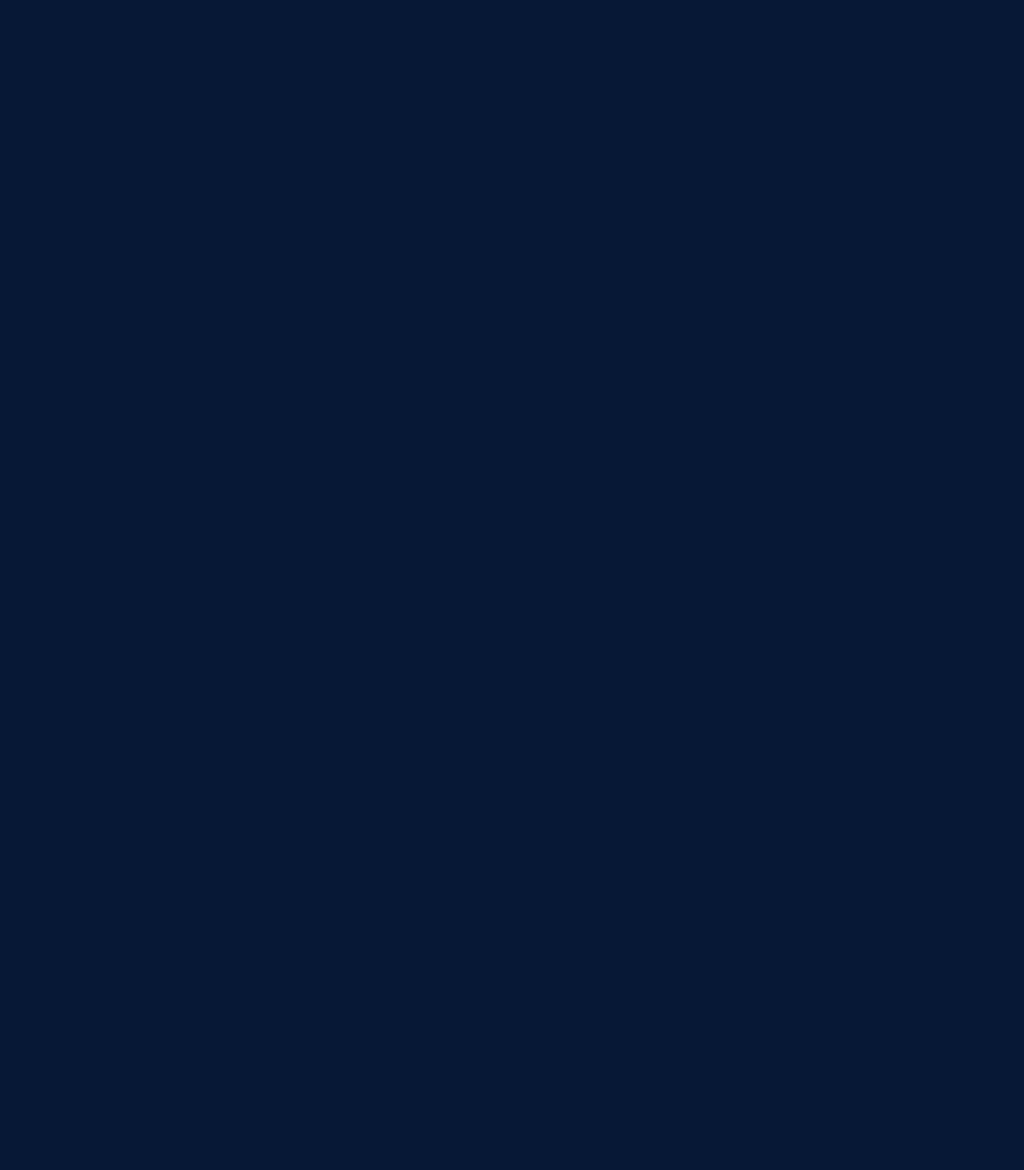
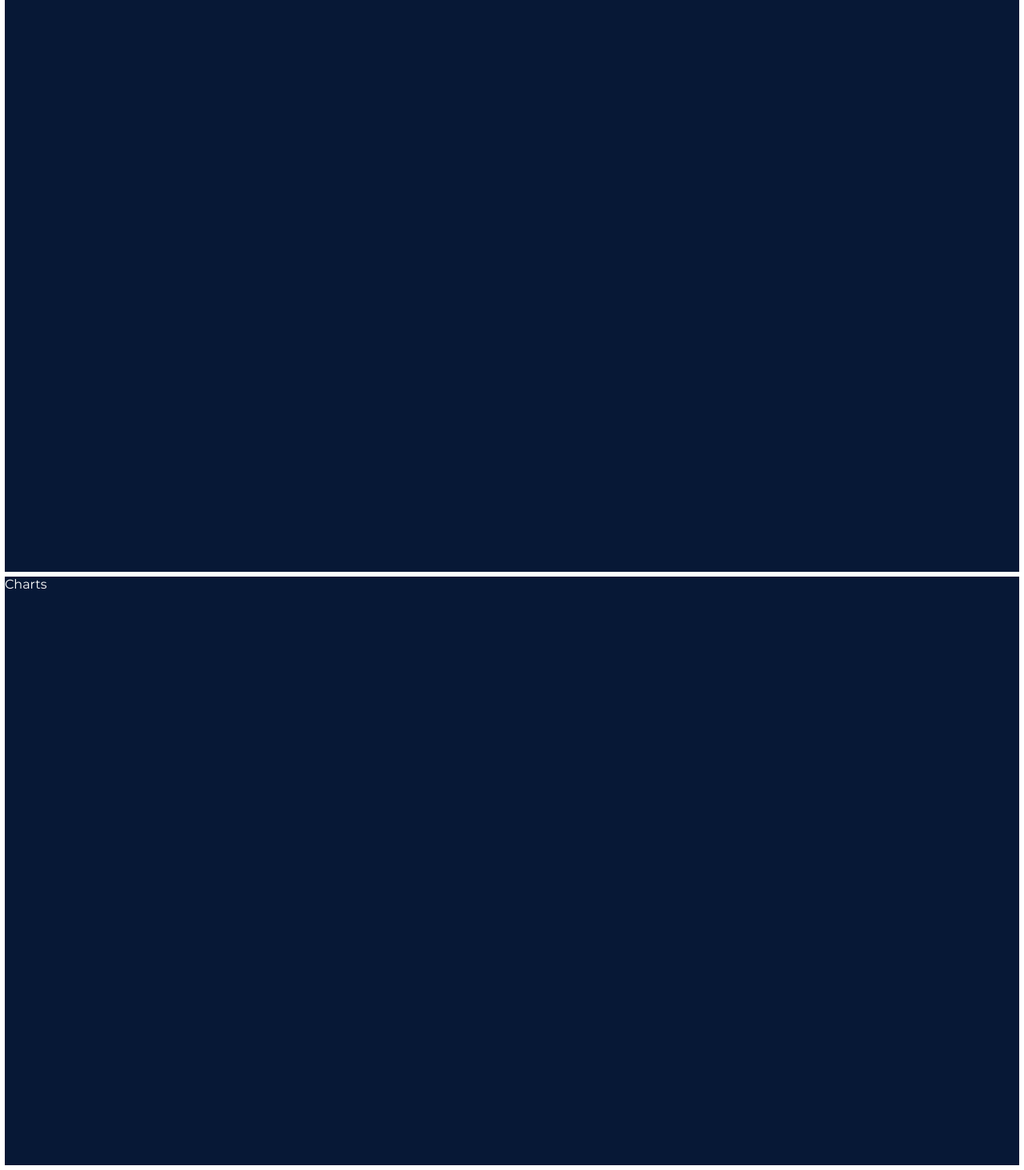
Before and after one commit to Sai-Prathik/Crypto-Board, a React (Create React App) app in the folder cryptoboard/: page /coin/1 in a window 1280 px wide. Before the commit this address had no page. Shown: the part 91-1554 px from the top of the page at 80% size. Before the commit the page ends 800 px from the top, so only its background shows below. Built offline with nearby package versions, Linux system fonts and the light colour scheme.

Commit message:
coins page

```diff
--- a/cryptoboard/src/App.js
+++ b/cryptoboard/src/App.js
@@ -4,6 +4,7 @@ import Header from './Header';
 import "./Assets/man.png" ;
 import './Styles/CoinCard.css';
 import './Styles/Carousel.css';
+import './Styles/CoinPage.css';
 import React from 'react'
 import {
   BrowserRouter as Router,
--- a/cryptoboard/src/Carousel.js
+++ b/cryptoboard/src/Carousel.js
@@ -26,10 +26,8 @@ const Carousel=()=> {
 useEffect(()=>{
 
     get_trending_coins();
-    console.log(slide.current.clientWidth);
     setCarWidth(carousel.current.clientWidth);
     setPosDiff(slide.current.clientWidth*0.3);
-  autoscroll()
 
   },[])
 
--- a/cryptoboard/src/CoinPage.js
+++ b/cryptoboard/src/CoinPage.js
@@ -1,12 +1,17 @@
 import React from 'react';
+import { useParams } from 'react-router-dom';
+import { klines } from './Config/API';
+import axios from 'axios';
 
 
 var coinId = "Bticoin";
 
 function CoinPage() {
+  let {id} = useParams()
   return (
-    <div>
-      Coin Page
+    <div className='coinpage-wrap'>
+      <div className='coin-description'>Description</div>
+      <div className='coin-charts'>Charts</div>
     </div>
   )
 }
--- a/cryptoboard/src/Content.js
+++ b/cryptoboard/src/Content.js
@@ -32,7 +32,7 @@ const  Content = () => {
 
     }/>
 
-    <Route path="/coin/Bitcoin"  element={<Test/>}/>
+    <Route path="/coin/:id"  element={<CoinPage/>}/>
   </Routes>
      </Router>
     </section>
--- a/cryptoboard/src/Header.js
+++ b/cryptoboard/src/Header.js
@@ -38,7 +38,7 @@ const Header = () => {
 
         <Toolbar className={classes.Nav}>
 
-            <Typography className={classes.Title}>CryptoBoard</Typography>
+           <Typography className={classes.Title} >CryptoBoard</Typography>
 
             <img src={man} className={classes.Logo}/>
 
--- /dev/null
+++ b/cryptoboard/src/Styles/CoinPage.css
@@ -0,0 +1,18 @@
+.coinpage-wrap{
+    display: flex;
+    border: solid white;
+    color: white;
+    flex-direction: column;
+    min-height: 184vh;
+}
+
+.coin-description{
+    border: solid white;
+    color: white;
+    min-height: 92vh;
+}
+.coin-charts{
+border: solid white;
+color: white;
+min-height: 92vh;
+}
```
